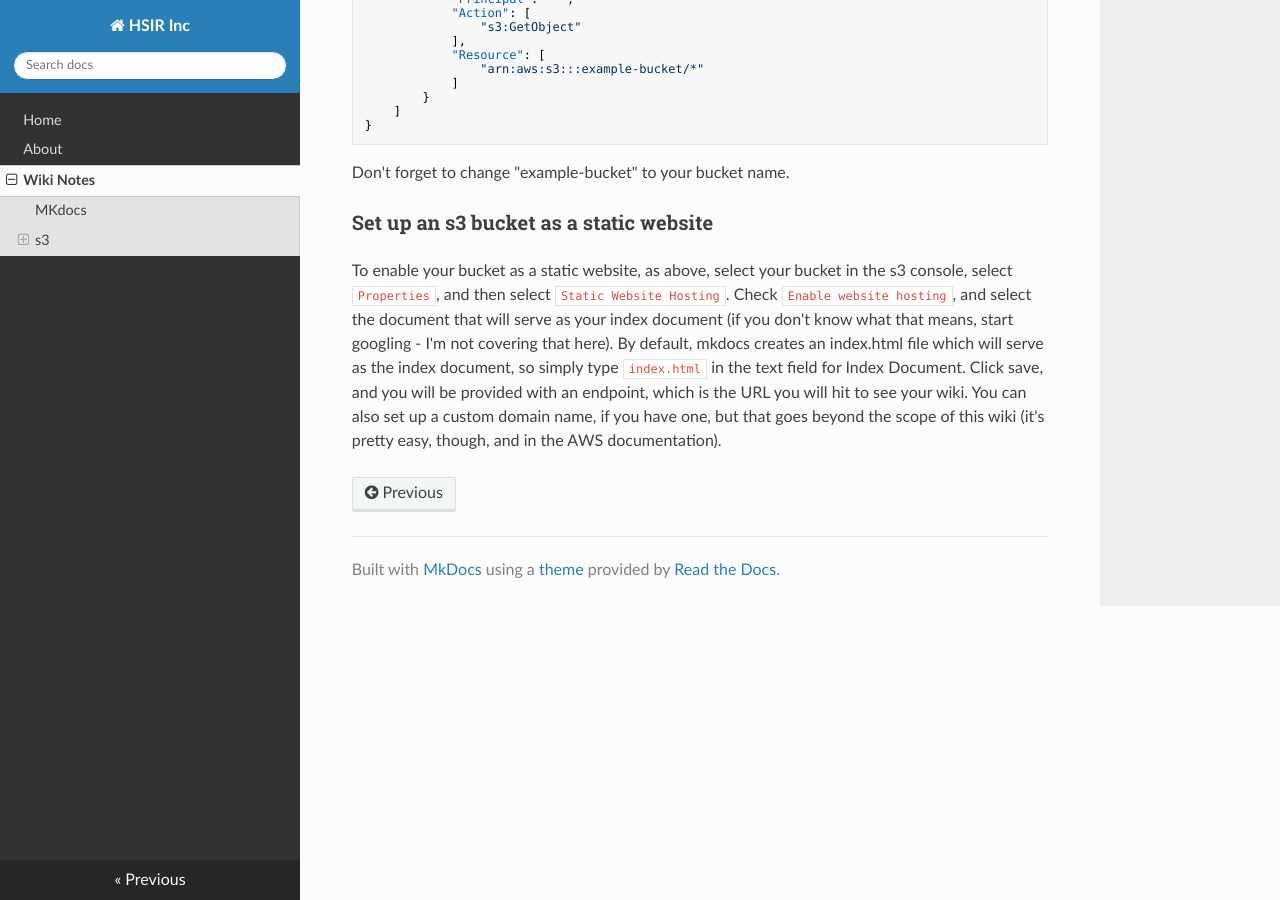
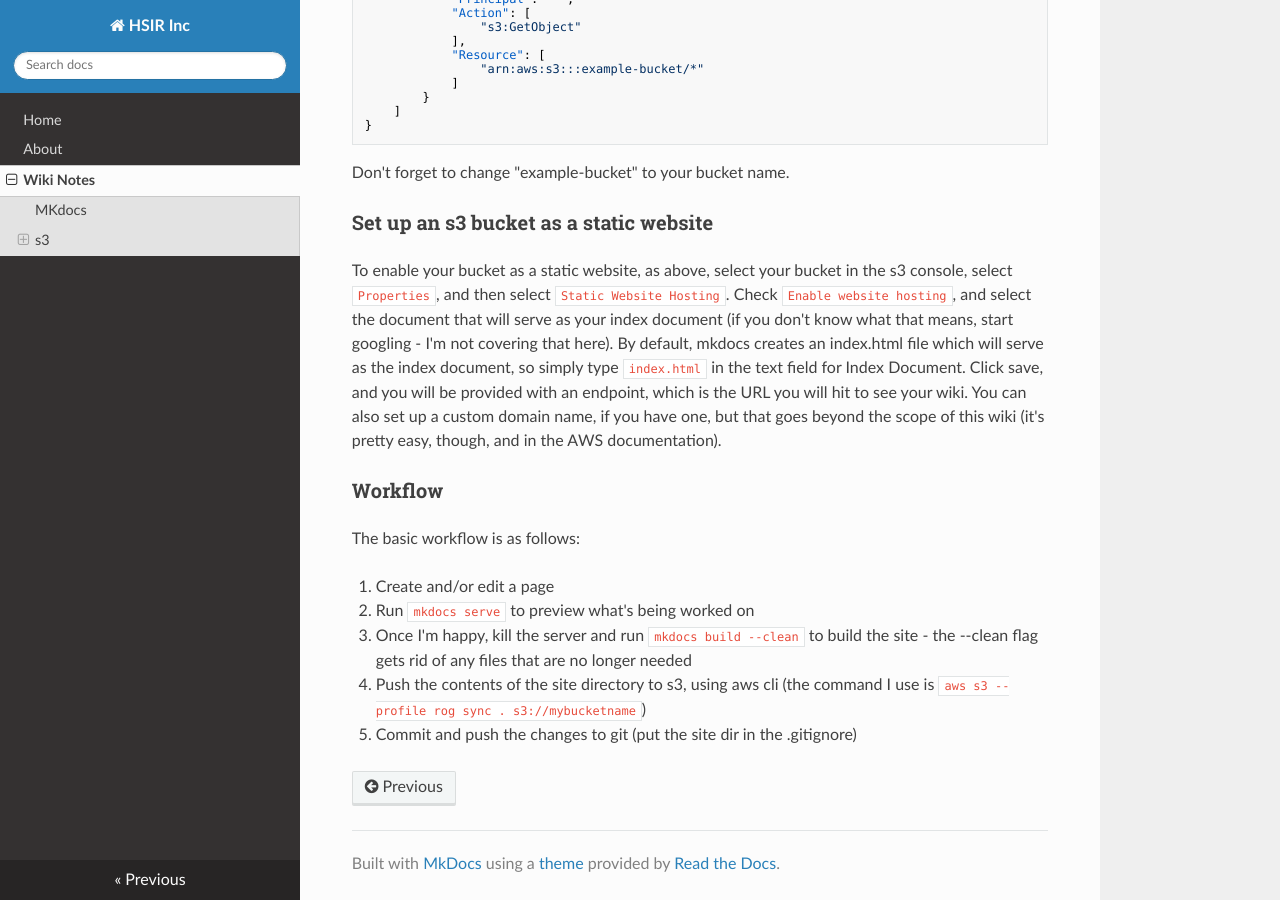
Before and after one commit to simplycycling/mk-docs, an MkDocs documentation site: the page built from docs/wiki.md, in a window 1280 px wide and 900 px high, scrolled down 2242 px. Built offline with MkDocs 1.6.1, drawn with Linux system fonts in a browser that asks for light colours; nearby versions of some CDN libraries; old or Windows-style settings are respelled for this version of MkDocs.

Commit message:
Added workflow

```diff
--- a/docs/wiki.md
+++ b/docs/wiki.md
@@ -122,3 +122,15 @@ will be provided with an endpoint, which is the URL you will hit to see
 your wiki. You can also set up a custom domain name, if you have one, but
 that goes beyond the scope of this wiki (it's pretty easy, though, and
 in the AWS documentation).
+
+### Workflow
+
+The basic workflow is as follows:
+
+1. Create and/or edit a page
+2. Run `mkdocs serve` to preview what's being worked on
+3. Once I'm happy, kill the server and run `mkdocs build --clean` to
+build the site - the --clean flag gets rid of any files that are no longer needed
+4. Push the contents of the site directory to s3, using aws cli (the
+command I use is `aws s3 --profile rog sync . s3://mybucketname`)
+5. Commit and push the changes to git (put the site dir in the .gitignore)
```
